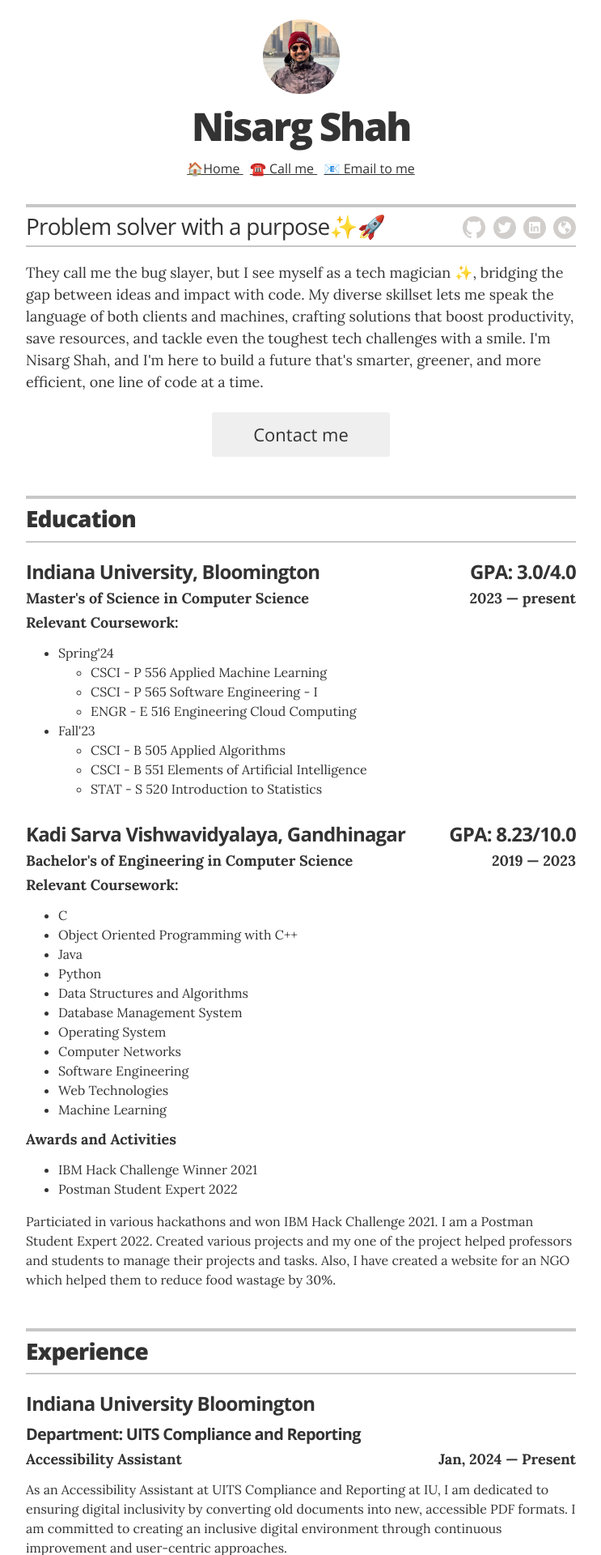
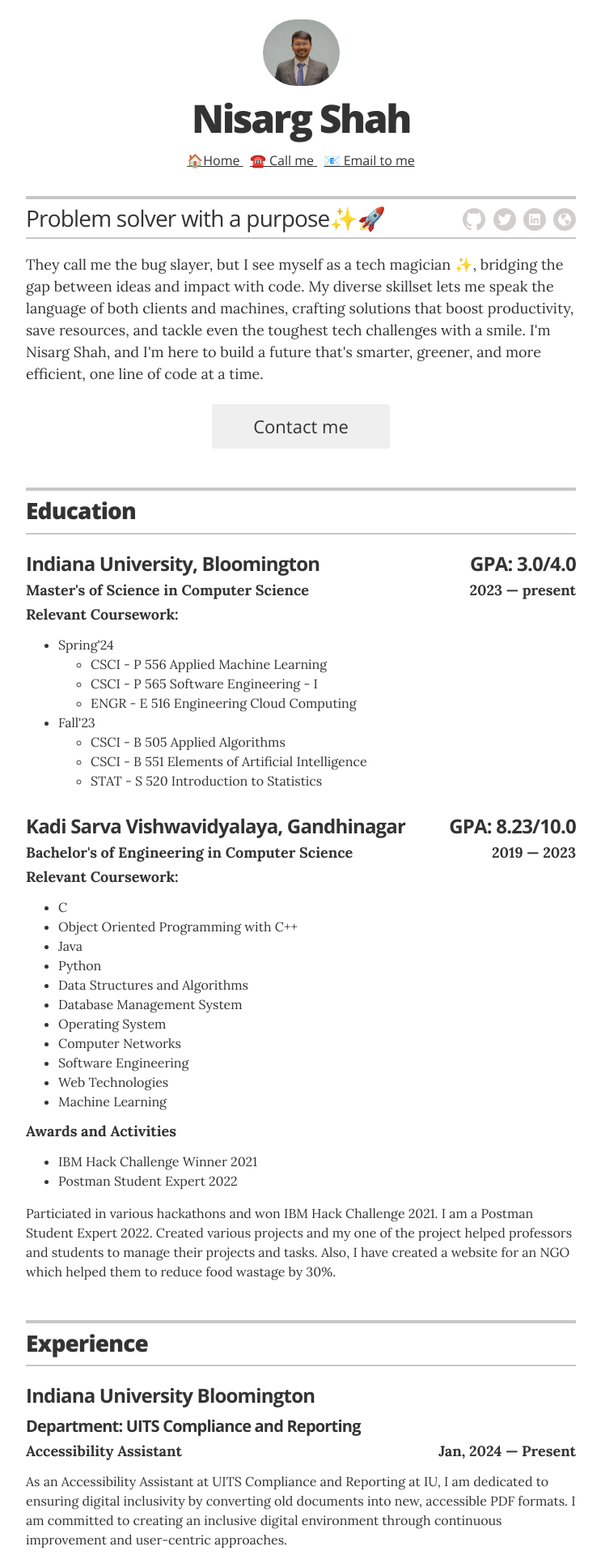
Before and after one commit to nisarg0606/nisarg0606.github.io, a Jekyll site: the page built from index.html, in a window 1280 px wide. Shown: the top 1920 px of the page at 81% size, without its empty margins (268-1011 px from the left). Built offline with Jekyll 4.4.1, drawn with Linux system fonts in a browser that asks for light colours.

Commit message:
added linkedin URL

```diff
--- a/_config.yml
+++ b/_config.yml
@@ -50,7 +50,7 @@
   resume_twitter_url:           "http://twitter.com/nisarg_001"
   #resume_dribbble_url:          "https://dribbble.com/jag"
   # resume_facebook_url:          "insert Facebook URL here"
-  resume_linkedin_url:          "https://www.linkedin.com/in/nisarg0606/"
+  resume_linkedin_url:          "https://linkedin.com/in/nisarg001/"
   # resume_instagram_url:         "insert your Instagram URL here"
   resume_website_url:           "http://nisargshah.co"
   #resume_medium_url:            "https://medium.com/@jglovier"
--- a/_includes/head.html
+++ b/_includes/head.html
@@ -14,5 +14,5 @@
 
   <link rel="stylesheet" href="css/main.css">
   <link rel="canonical" href="{{ page.url | replace:'index.html','' | prepend: site.baseurl | prepend: site.url }}">
-  <link rel="icon" type="image/x-icon" href="favicon_me.png" />
+  <link rel="icon" type="image/x-icon" href="favicon.png" />
 </head>
--- a/_layouts/resume.html
+++ b/_layouts/resume.html
@@ -13,7 +13,7 @@
 
       <!-- You can turn off the avatar in _config.yml by setting to false -->
       {% if site.resume_avatar == 'true' %}
-      <img src="images/avatar_me.jpg" alt="my photo" class="avatar no-print" itemprop="image">
+      <img src="images/Linkedin_Profile.jpg" alt="my photo" class="avatar no-print" itemprop="image">
       {% endif %}
 
       <!-- Your name is defined in the _config.yml file -->
```
Also changed, not shown: images/Linkedin_Profile.jpg (added), 1 other file.
